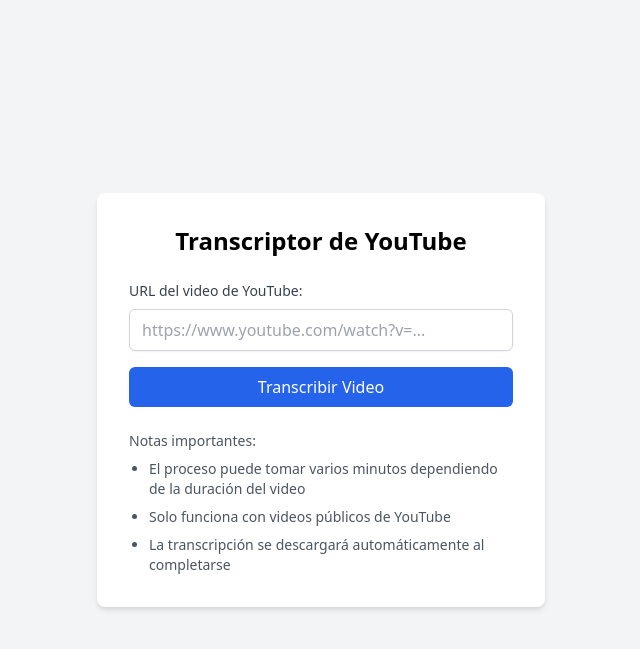
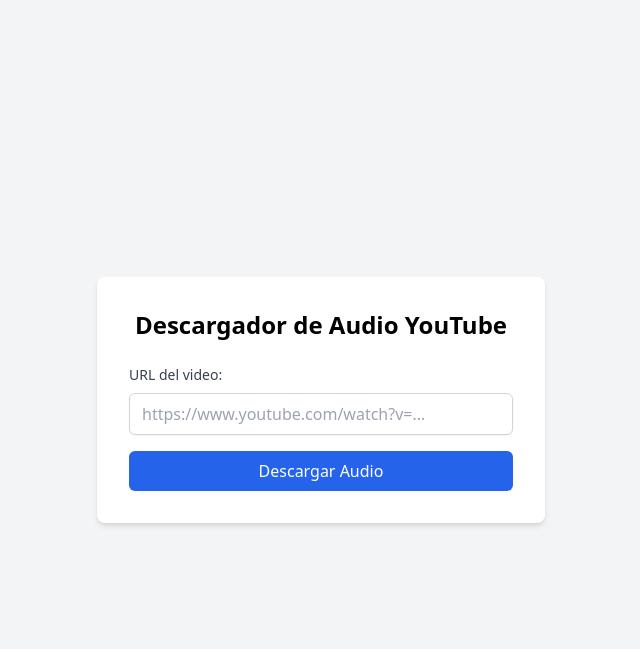
Before and after one commit to rolandorodriguez1229/YouTube-transcribe, a Flask app: page / in a window 1280 px wide. Shown: the top 649 px of the page, without its empty margins (319-959 px from the left). Run offline with Flask 2, Linux system fonts and the light colour scheme.

Commit message:
Update index.html

```diff
--- a/templates/index.html
+++ b/templates/index.html
@@ -3,20 +3,18 @@
 <head>
     <meta charset="UTF-8">
     <meta name="viewport" content="width=device-width, initial-scale=1.0">
-    <title>Transcriptor de YouTube</title>
+    <title>Descargador de Audio YouTube</title>
     <link href="https://cdn.jsdelivr.net/npm/tailwindcss@2.2.19/dist/tailwind.min.css" rel="stylesheet">
 </head>
 <body class="bg-gray-100 min-h-screen flex items-center justify-center p-4">
     <div class="bg-white p-8 rounded-lg shadow-md w-full max-w-md">
-        <h1 class="text-2xl font-bold mb-6 text-center">Transcriptor de YouTube</h1>
+        <h1 class="text-2xl font-bold mb-6 text-center">Descargador de Audio YouTube</h1>
 
-        <!-- Mensajes de estado -->
-        <div id="statusMessage" class="hidden mb-4 p-4 rounded"></div>
+        <div id="errorMessage" class="hidden mb-4 p-4 rounded bg-red-100 text-red-700"></div>
 
-        <!-- Formulario -->
-        <form method="POST" action="{{ url_for('transcribe') }}" class="space-y-4">
+        <form id="downloadForm" class="space-y-4">
             <div>
-                <label for="url" class="block text-sm font-medium text-gray-700 mb-2">URL del video de YouTube:</label>
+                <label for="url" class="block text-sm font-medium text-gray-700 mb-2">URL del video:</label>
                 <input type="url"
                        name="url"
                        id="url"
@@ -26,93 +24,68 @@
             </div>
 
             <button type="submit"
-                    id="submitButton"
-                    class="w-full bg-blue-600 text-white py-2 px-4 rounded-md hover:bg-blue-700 focus:outline-none focus:ring-2 focus:ring-blue-500 focus:ring-offset-2 transition-colors">
-                Transcribir Video
+                    class="w-full bg-blue-600 text-white py-2 px-4 rounded-md hover:bg-blue-700 focus:outline-none focus:ring-2 focus:ring-blue-500 focus:ring-offset-2 transition-colors"
+                    id="submitButton">
+                Descargar Audio
             </button>
         </form>
 
-        <!-- Indicador de progreso -->
-        <div id="progressContainer" class="hidden mt-4">
+        <div id="downloadProgress" class="hidden mt-4">
             <div class="flex items-center justify-center space-x-2">
                 <div class="animate-spin rounded-full h-6 w-6 border-b-2 border-blue-500"></div>
-                <span class="text-sm text-gray-600">Procesando video...</span>
+                <span class="text-sm text-gray-600">Descargando...</span>
             </div>
-        </div>
-
-        <!-- Información -->
-        <div class="mt-6 text-sm text-gray-600">
-            <p class="font-medium mb-2">Notas importantes:</p>
-            <ul class="list-disc pl-5 space-y-2">
-                <li>El proceso puede tomar varios minutos dependiendo de la duración del video</li>
-                <li>Solo funciona con videos públicos de YouTube</li>
-                <li>La transcripción se descargará automáticamente al completarse</li>
-            </ul>
         </div>
     </div>
 
     <script>
-        document.addEventListener('DOMContentLoaded', function() {
-            const form = document.querySelector('form');
-            const submitButton = document.getElementById('submitButton');
-            const progressContainer = document.getElementById('progressContainer');
-            const statusMessage = document.getElementById('statusMessage');
-
-            form.addEventListener('submit', async function(e) {
+        document.getElementById('downloadForm').addEventListener('submit', async function(e) {
             e.preventDefault();
 
+            const form = this;
+            const button = document.getElementById('submitButton');
+            const progress = document.getElementById('downloadProgress');
+            const errorMessage = document.getElementById('errorMessage');
+
+            // Resetear mensajes de error
+            errorMessage.classList.add('hidden');
+
             // Mostrar progreso
-                submitButton.disabled = true;
-                submitButton.textContent = 'Procesando...';
-                progressContainer.classList.remove('hidden');
-                statusMessage.classList.add('hidden');
+            button.disabled = true;
+            progress.classList.remove('hidden');
 
             try {
                 const formData = new FormData(form);
-                    const response = await fetch('{{ url_for("transcribe") }}', {
+                const response = await fetch('/download', {
                     method: 'POST',
                     body: formData
                 });
 
                 if (response.ok) {
-                        // Si la respuesta es un archivo
-                        if (response.headers.get('Content-Type').includes('text/plain')) {
+                    // Si es exitoso, el navegador descargará el archivo automáticamente
                     const blob = await response.blob();
                     const url = window.URL.createObjectURL(blob);
                     const a = document.createElement('a');
+                    const contentDisposition = response.headers.get('Content-Disposition');
+                    const filenameMatch = contentDisposition && contentDisposition.match(/filename="(.+)"/);
+                    const filename = filenameMatch ? filenameMatch[1] : 'audio.mp3';
+
                     a.href = url;
-                            a.download = 'transcripcion.txt';
+                    a.download = filename;
                     document.body.appendChild(a);
                     a.click();
                     window.URL.revokeObjectURL(url);
-
-                            // Mostrar mensaje de éxito
-                            statusMessage.textContent = 'Transcripción completada con éxito!';
-                            statusMessage.classList.remove('hidden', 'bg-red-100', 'text-red-700');
-                            statusMessage.classList.add('bg-green-100', 'text-green-700');
                 } else {
-                            // Si es una respuesta JSON
-                            const data = await response.json();
-                            if (data.status === 'error') {
-                                throw new Error(data.message);
-                            }
-                        }
-                    } else {
-                        const errorData = await response.json();
-                        throw new Error(errorData.message || 'Error al procesar el video');
+                    const error = await response.json();
+                    throw new Error(error.error || 'Error al descargar el audio');
                 }
             } catch (error) {
-                    // Mostrar error
-                    statusMessage.textContent = error.message || 'Error al procesar la solicitud';
-                    statusMessage.classList.remove('hidden', 'bg-green-100', 'text-green-700');
-                    statusMessage.classList.add('bg-red-100', 'text-red-700');
+                errorMessage.textContent = error.message;
+                errorMessage.classList.remove('hidden');
             } finally {
-                    // Restaurar estado del formulario
-                    submitButton.disabled = false;
-                    submitButton.textContent = 'Transcribir Video';
-                    progressContainer.classList.add('hidden');
+                button.disabled = false;
+                progress.classList.add('hidden');
             }
-            });
         });
     </script>
 </body>
```
Lines whose indentation alone changed are shown as unchanged.
